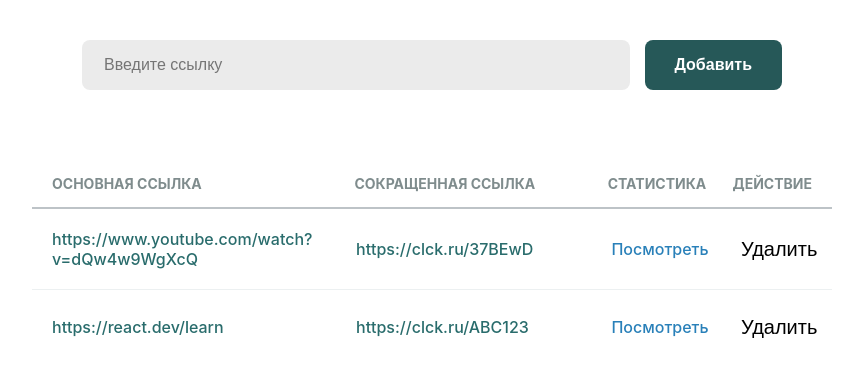
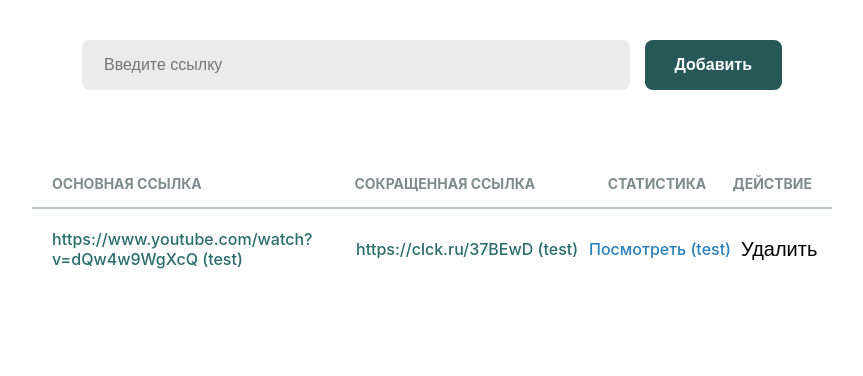
Before and after one commit to Daniello0/URL-Shortner, a React (Create React App) app: page / in a window 1280 px wide. Shown: the top 376 px of the page, without its empty margins (208-1071 px from the left). Built offline with nearby package versions, Linux system fonts and the light colour scheme.

Commit message:
add working "add url data to main page (table)"

```diff
--- a/src/components/App.js
+++ b/src/components/App.js
@@ -1,42 +1,110 @@
 import './App.css';
-import UrlShortner from "../service/UrlShortner";
-import {useState} from "react";
+import {useEffect, useState} from "react";
 import Data from "../models/Data";
+import UserStatistic from "../models/UserStatistic";
 
 function App() {
-    const [urlString, seturlString] = useState('');
+    const [urlString, setUrlString] = useState('');
     const [error, setErrorMessage] = useState('');
-    const [urlData, setUrlData] = useState('');
+    const [urlData, setUrlData] = useState(() => {
+        try {
+            const savedUrlDataString = localStorage.getItem('urlData');
 
-    const handleShortenClick = async () => {
-        if (!urlString) {
+            if (!savedUrlDataString) {
+                return [];
+            }
+
+            const plainObjectArray = JSON.parse(savedUrlDataString);
+            return plainObjectArray.map((plainObj) => {
+                const hydratedStats = plainObj.userStatistic.map(statObj => {
+                    return new UserStatistic({
+                        date: statObj.date,
+                        ip: statObj.ip,
+                        region: statObj.region,
+                        browser: statObj.browser,
+                        browserVersion: statObj.browserVersion,
+                        os: statObj.os
+                    });
+                });
+
+                return new Data(
+                    new URL(plainObj.url),
+                    new URL(plainObj.shortUrl),
+                    new URL(plainObj.statUrl),
+                    hydratedStats
+                );
+            });
+        } catch (error) {
+            console.log("Ошибка при чтении или гидратации urlData из localStorage:", error);
+            localStorage.removeItem("urlData");
+            return [];
+        }
+    });
+
+    // useEffect для сохранения urlDate в localStorage
+    useEffect(() => {
+        try {
+            const dataToSave = urlData.map(data => {
+                return {
+                    url: data.url.toString(),
+                    shortUrl: data.shortUrl.toString(),
+                    statUrl: data.statUrl.toString(),
+
+                    userStatistic: data.userStatistic.map(stat => {
+                        return {
+                            date: stat.date,
+                            ip: stat.ip,
+                            region: stat.region,
+                            browser: stat.browser,
+                            browserVersion: stat.browserVersion,
+                            os: stat.os,
+                        }
+                    })
+                }
+            });
+
+            localStorage.setItem('urlData', JSON.stringify(dataToSave));
+        } catch (error) {
+            console.log("Ошибка при сохранении urlData в localStorage: ", error);
+        }
+    }, [urlData]);
+
+    function validateUrlString(urlString) {
+        return urlString;
+    }
+
+    function validateData(data) {
+        return data !== null;
+    }
+
+    const handleCutUrlButtonClick = async () => {
+        if (!validateUrlString(urlString)) {
             console.log("Введите ссылку");
-            setErrorMessage("Введите ссылку")
+            setErrorMessage("Введите ссылку");
             return;
         }
 
         try {
             const data = await Data.create(urlString);
 
-            if (data === null) {
+            if (!validateData(data)) {
                 console.log("Не удалось создать короткую ссылку");
                 setErrorMessage("Не удалось создать короткую ссылку");
                 return;
             }
 
             if (data) {
-                console.log(data.url.toString());
-                console.log(data.shortUrl.toString());
-                console.log(data.statUrl.toString());
-
-                await data.addUserStatistic();
-
-                if (data.userStatistic) {
-                    console.log(data.userStatistic);
-                }
+                data.addUserStatistic();
+                setUrlData(prevState => [...prevState, data]);
+                // Далее - обработка данных
+                // console.log(data.url.toString());
+                // console.log(data.shortUrl.toString());
+                // console.log(data.statUrl.toString());
+                // console.log(data.userStatistic);
+                console.log("urlData из localStorage после добавления:\n", urlData);
             }
 
-            setErrorMessage('')
+            setErrorMessage('');
         } catch (error) {
             console.log("Не удалось создать короткую ссылку", error);
             setErrorMessage("Не удалось создать короткую ссылку");
@@ -52,9 +120,9 @@ function App() {
                     className="url-input"
                     placeholder="Введите ссылку"
                     value={urlString}
-                    onChange={(e) => seturlString(e.target.value)}
+                    onChange={(e) => setUrlString(e.target.value)}
                 />
-                <button className="button" onClick={handleShortenClick}>
+                <button className="button" onClick={handleCutUrlButtonClick}>
                     Добавить
                 </button>
             </div>
@@ -67,22 +135,50 @@ function App() {
                     <div className="column-action">Действие</div>
                 </div>
 
+                {urlData.map((data, index) => {
+                    return (
+                        <div className="url-row url-row-layout" key={index}>
+                            <div className="column-main-url">
+                                <a className="original-url-text" href={data.url.toString()}
+                                   target="_blank" rel="noopener noreferrer">
+                                    {data.url.origin}
+                                </a>
+                            </div>
+                            <div className="column-short-url">
+                                <a href={data.shortUrl.toString()} target="_blank" rel="noopener noreferrer">
+                                    {data.shortUrl.toString()}
+                                </a>
+                            </div>
+                            <div className="column-stats">
+                                <a href={data.statUrl.toString()} target="_blank" rel="noopener noreferrer" className="stats-link">
+                                    {data.statUrl.toString()}
+                                </a>
+                            </div>
+                            <div className="column-action">
+                                <button className="delete-button" title="Удалить ссылку" id={data.shortUrl.toString()}>
+                                    Удалить
+                                </button>
+                            </div>
+                        </div>
+                    )
+                })}
+
                 {/* ТЕСТОВАЯ СТРОКА 1 */}
                 <div className="url-row url-row-layout">
                     <div className="column-main-url">
                         <a className="original-url-text" href="https://www.youtube.com/watch?v=dQw4w9WgXcQ"
                            target="_blank" rel="noopener noreferrer">
-                            https://www.youtube.com/watch?v=dQw4w9WgXcQ
+                            https://www.youtube.com/watch?v=dQw4w9WgXcQ (test)
                         </a>
                     </div>
                     <div className="column-short-url">
                         <a href="https://clck.ru/37BEwD" target="_blank" rel="noopener noreferrer">
-                            https://clck.ru/37BEwD
+                            https://clck.ru/37BEwD (test)
                         </a>
                     </div>
                     <div className="column-stats">
                         <a href="https://clck.ru/37BEwD+" target="_blank" rel="noopener noreferrer" className="stats-link">
-                            Посмотреть
+                            Посмотреть (test)
                         </a>
                     </div>
                     <div className="column-action">
@@ -92,32 +188,6 @@ function App() {
                     </div>
                 </div>
 
-                {/* ТЕСТОВАЯ СТРОКА 2 */}
-                <div className="url-row url-row-layout">
-                    <div className="column-main-url">
-                         <a className="original-url-text" href="https://react.dev/learn"
-                            target="_blank" rel="noopener noreferrer">
-                            https://react.dev/learn
-                        </a>
-                    </div>
-                    <div className="column-short-url">
-                        <a href="https://clck.ru/ABC123" target="_blank" rel="noopener noreferrer">
-                            https://clck.ru/ABC123
-                        </a>
-                    </div>
-                    <div className="column-stats">
-                        <a href="https://clck.ru/ABC123+" target="_blank" rel="noopener noreferrer" className="stats-link">
-                            Посмотреть
-                        </a>
-                    </div>
-                    <div className="column-action">
-                        <button className="delete-button" title="Удалить ссылку">
-                            Удалить
-                        </button>
-                    </div>
-                </div>
-
-
             </div>
         </div>
     );
--- a/src/models/Data.js
+++ b/src/models/Data.js
@@ -3,15 +3,16 @@ import DataMiner from "../service/DataMiner";
 
 export default class Data {
 
-    #url = null;
-    #shortUrl = null;
-    #statUrl = null;
-    #userStatistic = [];
+    url = null;
+    shortUrl = null;
+    statUrl = null;
+    userStatistic = [];
 
-    constructor (originalUrl, shortUrl, statUrl) {
-        this.#url = originalUrl;
-        this.#shortUrl = shortUrl;
-        this.#statUrl = statUrl;
+    constructor (originalUrl, shortUrl, statUrl, userStatistic = []) {
+        this.url = originalUrl;
+        this.shortUrl = shortUrl;
+        this.statUrl = statUrl;
+        this.userStatistic = userStatistic;
     }
 
     static async create(urlString) {
@@ -37,23 +38,6 @@ export default class Data {
     }
 
     async addUserStatistic() {
-        this.#userStatistic.push(await new DataMiner().getUserStatisticData());
+        this.userStatistic.push(await new DataMiner().getUserStatisticData());
     }
-
-    get url() {
-        return this.#url;
-    }
-
-    get userStatistic() {
-        return this.#userStatistic;
-    }
-
-    get statUrl() {
-        return this.#statUrl;
-    }
-
-    get shortUrl() {
-        return this.#shortUrl;
-    }
-
 }
--- a/src/models/UserStatistic.js
+++ b/src/models/UserStatistic.js
@@ -1,29 +1,29 @@
 export default class UserStatistic {
 
-    #date = null;
-    #ip = null;
-    #region = "";
-    #browser = "";
-    #browserVersion = "";
-    #os = "";
+    date = null;
+    ip = null;
+    region = "";
+    browser = "";
+    browserVersion = "";
+    os = "";
 
     constructor( {date, ip, region, browser, browserVersion, os} ) {
-        this.#date = date || "Не определено";
-        this.#ip = ip || "Не определено";
-        this.#region = region || "Не определено";
-        this.#browser = browser || "Не определено";
-        this.#browserVersion = browserVersion || "Не определено";
-        this.#os = os || "Не определено";
+        this.date = date || "Не определено";
+        this.ip = ip || "Не определено";
+        this.region = region || "Не определено";
+        this.browser = browser || "Не определено";
+        this.browserVersion = browserVersion || "Не определено";
+        this.os = os || "Не определено";
     }
 
     getStatObj() {
         return {
-            date: this.#date,
-            ip: this.#ip,
-            region: this.#region,
-            browser: this.#browser,
-            browserVersion: this.#browserVersion,
-            os: this.#os
+            date: this.date,
+            ip: this.ip,
+            region: this.region,
+            browser: this.browser,
+            browserVersion: this.browserVersion,
+            os: this.os
         }
     }
 }
--- a/src/service/DataMiner.js
+++ b/src/service/DataMiner.js
@@ -12,8 +12,9 @@ export default class DataMiner {
         const uaData = uaParser.getResult();
 
         if (ipData) {
+            const now = new Date();
             return new UserStatistic({
-                data: Date.now(),
+                date: now.toLocaleString(),
                 ip: ipData.ip,
                 region: ipData.region,
                 browser: uaData.browser.name,
```
